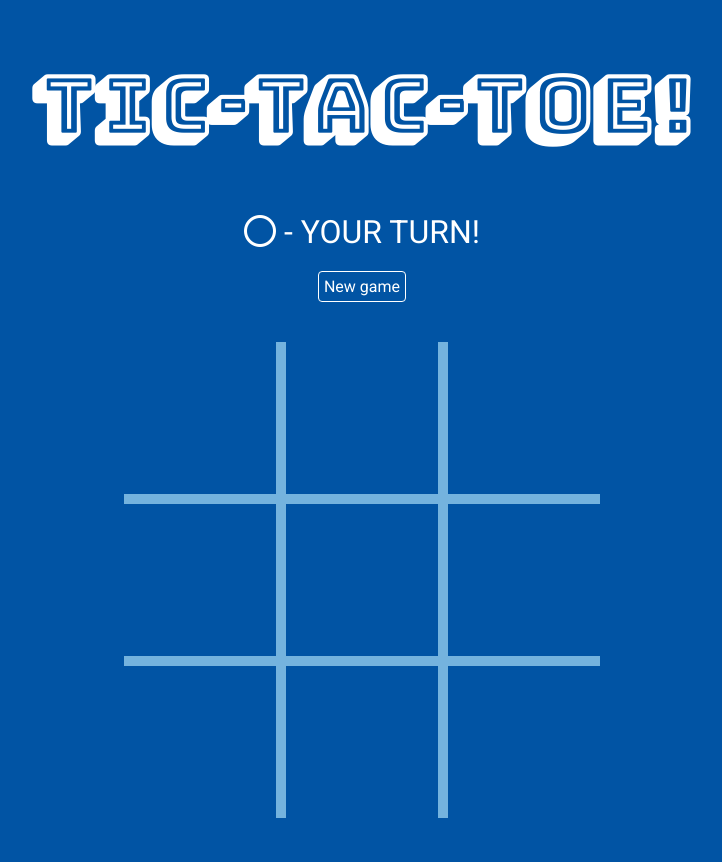
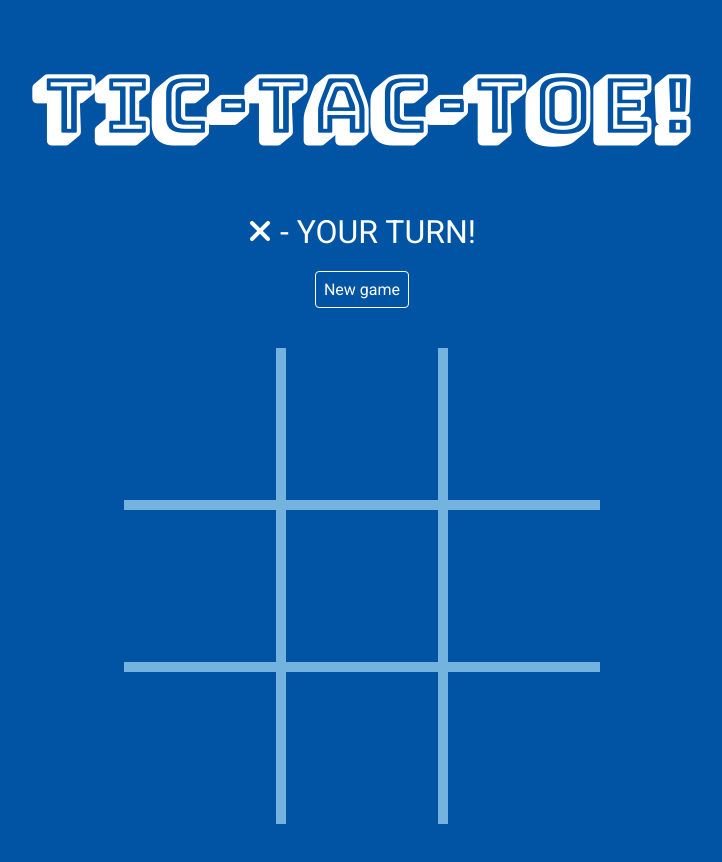
Before and after one commit to renamos/tic-tac-toe, a plain HTML site: page index.html in a window 1280 px wide. Both pictures are taken after a click on the button "New game". Shown: the whole page, without its empty margins (278-1000 px from the left). Drawn offline with nearby package versions, Linux system fonts and the light colour scheme.

Commit message:
CSS fixes

```diff
--- a/css/main.css
+++ b/css/main.css
@@ -20,11 +20,16 @@ button {
     margin-bottom: 40px;
     font-family: 'Roboto', sans-serif;
     font-size: 1em;
-    padding: 5px;
+    padding: 8px;
     color: white;
     border: 1px solid white;
     background: none;
     border-radius: 4px;
+}
+
+button:hover {
+    background-color: #74B3DE;
+    cursor: pointer;
 }
 
 table {
--- a/js/app.js
+++ b/js/app.js
@@ -105,6 +105,10 @@ $(function () {
     //Game inialized
     showTurn();
 
+    $('button').on("click", function () {
+        newGame();
+    })
+
     $("td").on("click", function (event) {
         var clickedCell = parseInt(event.target.id, 10);
 
```
